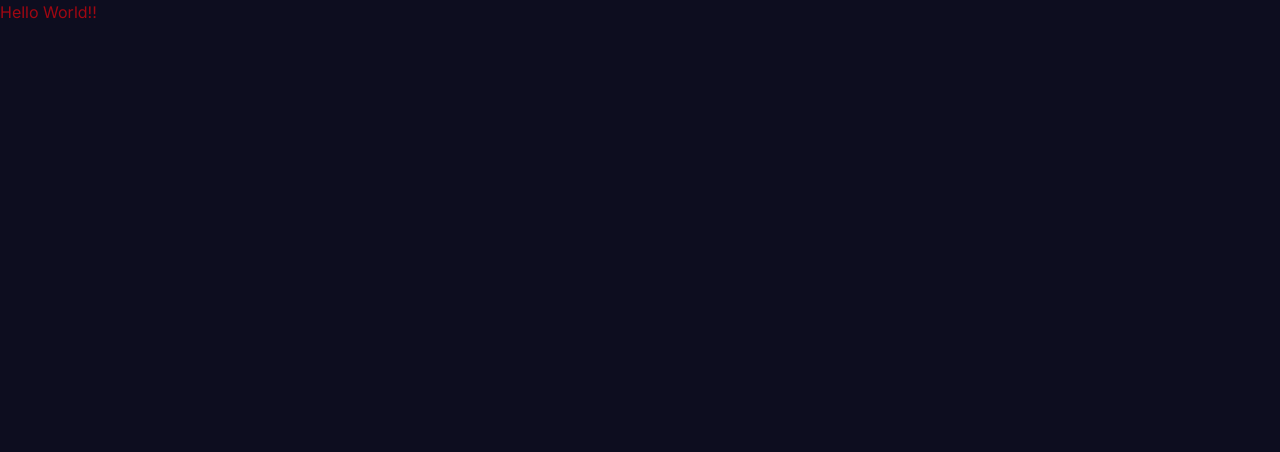
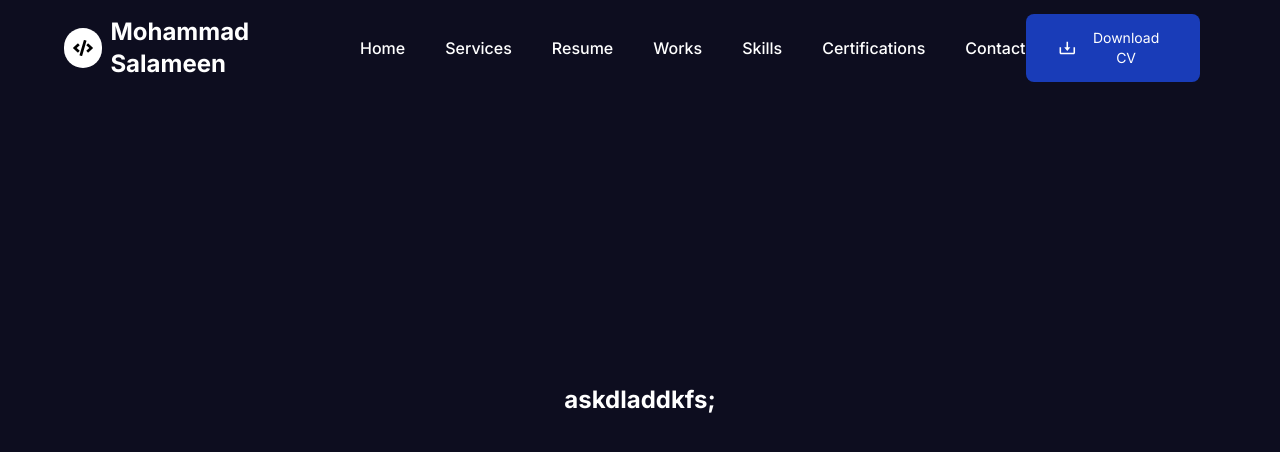
Before and after one commit to mohammadsalameen/Portfolio, a Next.js app: page / in a window 1280 px wide. Shown: the top 452 px of the page. Built offline with nearby package versions, Linux system fonts and the light colour scheme.

Commit message:
Add a responsive navbar for large and small screens

```diff
--- /dev/null
+++ b/app/about/team/[name]/page.tsx
@@ -0,0 +1,10 @@
+import React from 'react'
+
+const AboutPage = async () => {
+  return (
+    <div>
+    </div>
+  )
+}
+
+export default AboutPage
--- a/app/layout.tsx
+++ b/app/layout.tsx
@@ -1,6 +1,7 @@
 import type { Metadata } from "next";
 import { Inter } from "next/font/google";
 import "./globals.css";
+import ResponsiveNavbar from "@/components/Home/Navbar/ResponsiveNavbar";
 
 const font = Inter({
   weight : ["100", "200", "300", "400", "500", "600", "700", "800", "900"],
@@ -22,6 +23,7 @@
       <body
         className={`${font.className} antialiased bg-[#0d0d1f]`}
       >
+        <ResponsiveNavbar/>
         {children}
       </body>
     </html>
--- a/components/Home/Home.tsx
+++ b/components/Home/Home.tsx
@@ -2,8 +2,8 @@
 
 const Home = () => {
   return (
-    <div>
-      <h1 className='text-red-800'>Hello World!!</h1>
+    <div className='overflow-hidden h-screen w-screen flex items-center justify-center text-2xl font-bold text-white'>
+      <h1>askdladdkfs;</h1>
     </div>
   )
 }
--- /dev/null
+++ b/components/Home/Navbar/MobileNavbar.tsx
@@ -0,0 +1,31 @@
+import { NavLinks } from "@/constant/constant";
+import Link from "next/link";
+import React from "react";
+import { CgClose } from "react-icons/cg";
+
+interface IProps {
+  showNav : boolean;
+  closeNav : () => void;
+}
+
+const MobileNavbar = ({showNav, closeNav} : IProps) => {
+  const navOpen = showNav ? "translate-x-0" : "translate-x-[100%]";
+  return (
+    <div>
+      <div className={`fixed ${navOpen} inset-0 transform transition-all right-0 duration-500 z-[100002] bg-black opacity-70 w-full h-screen`}></div>
+      <div className={`text-white ${navOpen} fixed justify-center flex flex-col h-full transform transition-all duration-500 delay-300 w-[80%] sm:w-[60%] bg-cyan-800
+      space-y-6 z-[1000050] right-0`}>
+        {
+          NavLinks.map((link) => {
+            return (
+              <Link key={link.id} href={link.url}><p className="text-white w-fit text-xl ml-12 border-b-[1.5px] pb-1 border-white sm:text-[30px]">{link.label}</p></Link>
+            )
+          })
+        }
+      <CgClose onClick={closeNav} className="absolute top-[1.7rem] right-[1.4rem] sm:w-8 sm:h-8 w-6 h-6" />
+      </div>
+    </div>
+  );
+};
+
+export default MobileNavbar;
--- /dev/null
+++ b/components/Home/Navbar/Navbar.tsx
@@ -0,0 +1,61 @@
+'use client';
+import { NavLinks } from "@/constant/constant";
+import Link from "next/link";
+import React, { useEffect, useState } from "react";
+import { BiDownload } from "react-icons/bi";
+import { FaCode } from "react-icons/fa";
+import {HiBars3BottomRight } from "react-icons/hi2";
+
+interface IProps {
+  openNav : () => void;
+}
+
+const Navbar = ({openNav} : IProps) => {
+  const [navBg, setNavBg] = useState(false);
+  useEffect(() => {
+    const handleScroll = () => {
+      if(window.scrollY >= 90) setNavBg(true);
+      else setNavBg(false);
+    }
+    window.addEventListener('scroll', handleScroll);
+    return () => window.removeEventListener('scroll', handleScroll);
+  }, []);
+  return (
+    <div className = {`transition-all ${navBg ? 'bg-[#0f142ed9] shadow-md' : 'fixed'} duration-200 h-[12vh] z-[10000] w-full fixed`}>
+      <div className="flex items-center justify-between h-full w-[90%] mx-auto">
+        {/* Logo */}
+        <div className="flex items-center space-x-2">
+          <div className="w-10 h-10 bg-white rounded-full flex items-center justify-center flex-col">
+            <FaCode className="w-5 h-5 text-black" />
+          </div>
+          <h1 className="text-xl hidden sm:block md:text-2xl text-white font-bold">
+            Mohammad Salameen
+          </h1>
+        </div>
+        {/* NavLinks */}
+        <div className="hidden lg:flex items-center space-x-10">
+          {NavLinks.map((link) => {
+            return (
+              <Link
+                key={link.id}
+                href={link.url}
+                className="text-base hover:text-cyan-300 text-white font-medium transition-all duration-200"
+              >
+                <p>{link.label}</p>
+              </Link>
+            );
+          })}
+        </div>
+        <div className="flex items-center space-x-4">
+          <button className="px-8 py-3.5 text-sm cursor-pointer rounded-lg bg-blue-800 hover:bg-blue-900 transition-all duration-300 text-white flex items-center space-x-2">
+            <BiDownload className="w-5 h-5" />
+            <span>Download CV</span>
+          </button>
+          <HiBars3BottomRight onClick={openNav} className="w-8 h-8 text-white cursor-pointer lg:hidden" />
+        </div>
+      </div>
+    </div>
+  );
+};
+
+export default Navbar;
--- /dev/null
+++ b/components/Home/Navbar/ResponsiveNavbar.tsx
@@ -0,0 +1,18 @@
+'use client';
+import React, { useState } from 'react'
+import Navbar from './Navbar'
+import MobileNavbar from './MobileNavbar'
+
+const ResponsiveNavbar = () => {
+  const [showNav, setShowNav] = useState(false);
+  const openNavHandler = () => setShowNav(true);
+  const closeNavHandler = () => setShowNav(false);
+  return (
+    <div>
+      <Navbar openNav={openNavHandler} />
+      <MobileNavbar showNav={showNav} closeNav={closeNavHandler}/>
+    </div>
+  )
+}
+
+export default ResponsiveNavbar
--- /dev/null
+++ b/constant/constant.ts
@@ -0,0 +1,37 @@
+export const NavLinks = [
+    {
+        id : 1,
+        url : '#',
+        label : 'Home'
+    },
+    {
+        id : 2,
+        url : '#',
+        label : 'Services'
+    },
+    {
+        id : 3,
+        url : '#',
+        label : 'Resume'
+    },
+    {
+        id : 4,
+        url : '#',
+        label : 'Works'
+    },
+    {
+        id : 5,
+        url : '#',
+        label : 'Skills'
+    },
+    {
+        id : 6,
+        url : '#',
+        label : 'Certifications'
+    },
+    {
+        id : 7,
+        url : '#',
+        label : 'Contact'
+    },
+]
```
